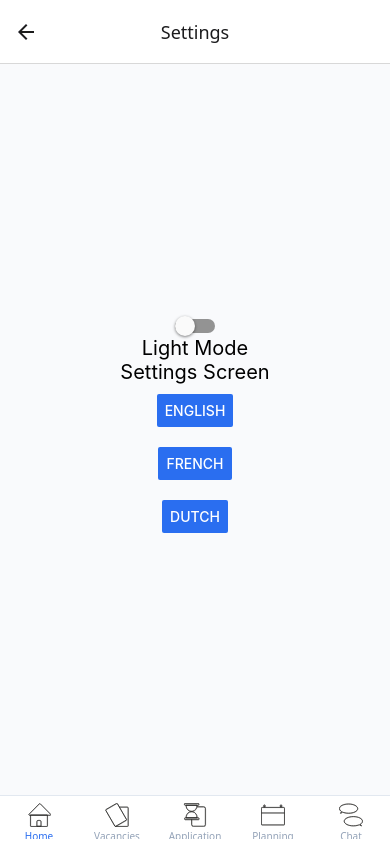
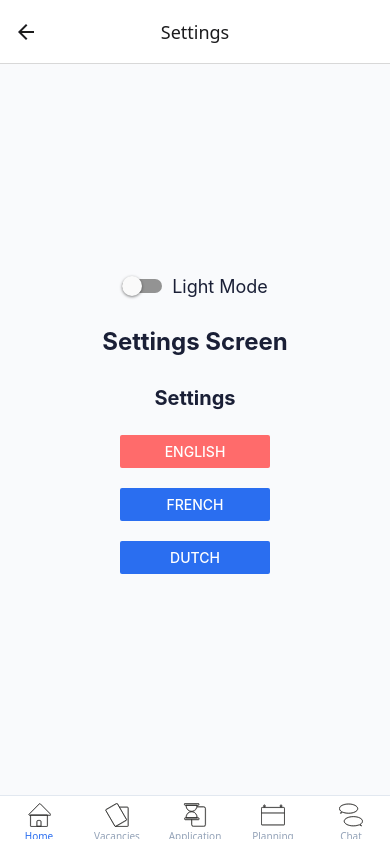
Before and after one commit to NouroseSajid/Nowjobs, a React Native app: screen / in a window 390 px wide. Both pictures are taken after a click on the element 195 px from the left and 276 px from the top of the page. Built offline with nearby package versions, Linux system fonts and the light colour scheme.

Commit message:
not crashing, need to fix the svg though for dark mode

```diff
--- a/App.tsx
+++ b/App.tsx
@@ -2,7 +2,7 @@ import React from 'react';
 import { SafeAreaView, StatusBar } from 'react-native';
 import './src/i18n';
 import { NavigationContainer } from '@react-navigation/native';
-import { ThemeProvider } from './src/theme';
+import { ThemeProvider } from './src/theme/theme';
 import BottomTabNavigator from './src/navigation/BottomTabNavigator';
 
 const App: React.FC = () => {
--- a/src/navigation/BottomTabNavigator/BottomTabNavigator.tsx
+++ b/src/navigation/BottomTabNavigator/BottomTabNavigator.tsx
@@ -2,7 +2,7 @@ import React from 'react';
 import { View, StyleSheet } from 'react-native';
 import { createBottomTabNavigator } from '@react-navigation/bottom-tabs';
 import i18next from 'i18next';
-import { useTheme } from '../../theme';
+import { useTheme } from '../../theme/theme';
 import { TAB_BAR_CONFIG, HEADER_CONFIG, TAB_SCREENS } from '../navigation-constants'; // Update import to use JS version
 import { IconProps } from '../../types/global'; // Import IconProps from global.d.ts
 
--- a/src/screens/bottom-five-screens/home-screen/HomeScreen.tsx
+++ b/src/screens/bottom-five-screens/home-screen/HomeScreen.tsx
@@ -2,7 +2,7 @@ import React, { useState } from 'react';
 import { View, Button, StyleSheet, FlatList } from 'react-native';
 import i18next from 'i18next';
 import TodosList from './components/TodosList';
-import { useTheme } from '../../../theme';
+import { useTheme } from '../../../theme/theme';
 import AsyncStorage from '@react-native-async-storage/async-storage';
 
 const HomeScreen = ({ navigation }) => {
--- a/src/screens/profile-screen/ProfileScreen.tsx
+++ b/src/screens/profile-screen/ProfileScreen.tsx
@@ -1,6 +1,6 @@
 import React from 'react';
 import { View, Text, StyleSheet } from 'react-native';
-import { useTheme } from '../../theme';
+import { useTheme } from '../../theme/theme';
 
 const ProfileScreen: React.FC = () => {
     const { colors } = useTheme();
--- a/src/screens/settings-screen/SettingsScreen.tsx
+++ b/src/screens/settings-screen/SettingsScreen.tsx
@@ -1,49 +1,64 @@
-import React from 'react';
+import React, { useEffect, useState } from 'react';
 import { View, Text, Button, StyleSheet, Switch } from 'react-native';
-import i18next from 'i18next';
-import { useTheme, COLOR_SCHEMES } from '../../theme';
-import '../../i18n';
+import { useTranslation } from 'react-i18next';
+import { useTheme, COLOR_SCHEMES } from '../../theme/theme';
+import { changeLanguage, getCurrentLanguage, SupportedLanguage } from '../../i18n';
 
 const SettingsScreen: React.FC = () => {
     const { colors, isDark, setScheme } = useTheme();
+    const { t } = useTranslation();
+    const [currentLang, setCurrentLang] = useState<SupportedLanguage>(getCurrentLanguage() as SupportedLanguage);
+
     const styles = dynamicStyles(colors);
 
-    const changeLanguage = (lng: string) => {
-        i18next.changeLanguage(lng);
+    // Handle language change
+    const handleLanguageChange = async (lng: SupportedLanguage) => {
+        await changeLanguage(lng);
+        setCurrentLang(lng);
     };
 
     return (
         <View style={styles.container}>
+            <View style={styles.switchContainer}>
                 <Switch
                     value={isDark}
                     onValueChange={(value) => {
                         setScheme(value ? COLOR_SCHEMES.DARK : COLOR_SCHEMES.LIGHT);
                     }}
                 />
-            <Text style={styles.text}>
-                {isDark ? 'Dark Mode' : 'Light Mode'}
+                <Text style={styles.switchLabel}>
+                    {isDark ? t('settingsScreen.darkMode') : t('settingsScreen.lightMode')}
                 </Text>
-            <Text style={styles.text}>Settings Screen</Text>
+            </View>
+
+            <Text style={styles.headerText}>{t('settingsScreen.settings')}</Text>
+
+            <View style={styles.languageContainer}>
+                <Text style={styles.languageTitle}>{t('settings')}</Text>
+
                 <View style={styles.buttonContainer}>
                     <Button
-                    title="English"
-                    onPress={() => changeLanguage('en')}
-                    color={colors.primary}
+                        title={t('settingsScreen.english')}
+                        onPress={() => handleLanguageChange('en')}
+                        color={currentLang === 'en' ? colors.accent : colors.primary}
                     />
                 </View>
+
                 <View style={styles.buttonContainer}>
                     <Button
-                    title="French"
-                    onPress={() => changeLanguage('fr')}
-                    color={colors.primary}
+                        title={t('settingsScreen.french')}
+                        onPress={() => handleLanguageChange('fr')}
+                        color={currentLang === 'fr' ? colors.accent : colors.primary}
                     />
                 </View>
+
                 <View style={styles.buttonContainer}>
                     <Button
-                    title="Dutch"
-                    onPress={() => changeLanguage('nl')}
-                    color={colors.primary}
+                        title={t('settingsScreen.dutch')}
+                        onPress={() => handleLanguageChange('nl')}
+                        color={currentLang === 'nl' ? colors.accent : colors.primary}
                     />
+                </View>
             </View>
         </View>
     );
@@ -55,13 +70,41 @@ const dynamicStyles = (colors: any) => StyleSheet.create({
         justifyContent: 'center',
         alignItems: 'center',
         backgroundColor: colors.background,
+        padding: 20,
+    },
+    headerText: {
+        fontSize: 24,
+        fontWeight: 'bold',
+        color: colors.textPrimary,
+        marginBottom: 30,
+    },
+    switchContainer: {
+        flexDirection: 'row',
+        alignItems: 'center',
+        marginBottom: 30,
+    },
+    switchLabel: {
+        fontSize: 18,
+        color: colors.textPrimary,
+        marginLeft: 10,
     },
     text: {
+        fontSize: 18,
+        color: colors.textPrimary,
+    },
+    languageContainer: {
+        width: '100%',
+        alignItems: 'center',
+    },
+    languageTitle: {
         fontSize: 20,
-        color: colors.text,
+        fontWeight: 'bold',
+        color: colors.textPrimary,
+        marginBottom: 15,
     },
     buttonContainer: {
         margin: 10,
+        width: 150,
     },
 });
 
--- a/src/theme/index.tsx
+++ /dev/null
@@ -1,4 +0,0 @@
-
-import { ThemeProvider, useTheme, ThemeContext } from './theme';
-
-export { ThemeProvider, useTheme, ThemeContext };
```
Lines whose indentation alone changed are shown as unchanged.
